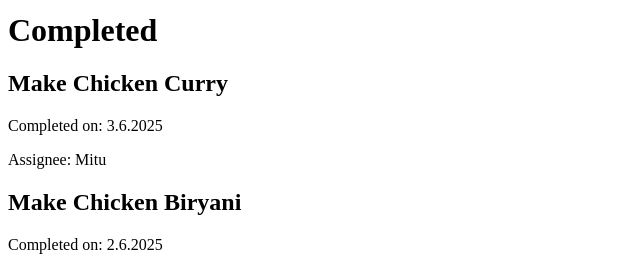
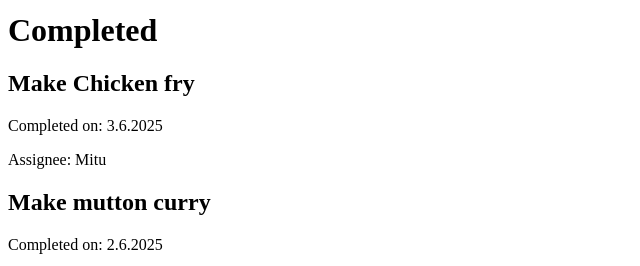
Before and after one commit to Alexjmathew/wd301-task-1, a React (Vite) app in the folder hello-react/: page / in a window 1280 px wide. Shown: the part 307-573 px from the top of the page, without its empty margins (0-640 px from the left). Built offline with nearby package versions, Linux system fonts and the light colour scheme.

Commit message:
Update App.jsx

```diff
--- a/hello-react/src/App.jsx
+++ b/hello-react/src/App.jsx
@@ -10,8 +10,8 @@ function App(){
       </div>
       <div>
         <h1>Completed</h1>
-        <TaskCard title="Make Chicken Curry" aname="Mitu" duedate= "3.6.2025" />
-        <TaskCard title="Make Chicken Biryani" aname="Puppy" duedate= "2.6.2025" />
+        <TaskCard title="Make Chicken fry" aname="Mitu" duedate= "3.6.2025" />
+        <TaskCard title="Make mutton curry" aname="Puppy" duedate= "2.6.2025" />
       </div>
     </div>
   )
```
